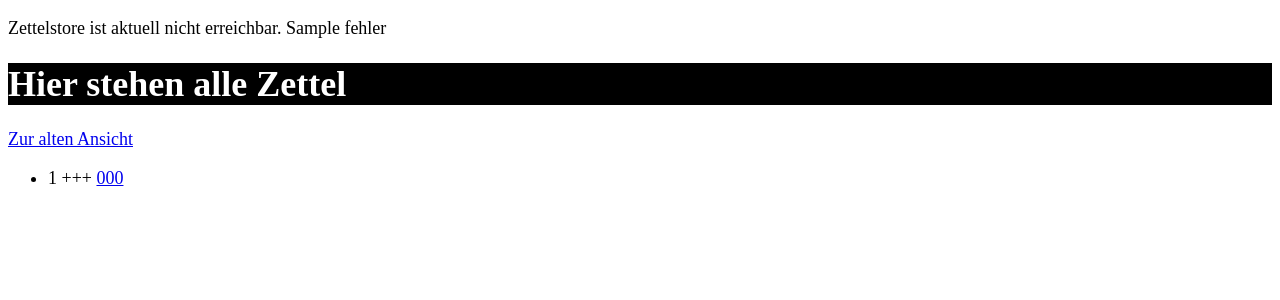
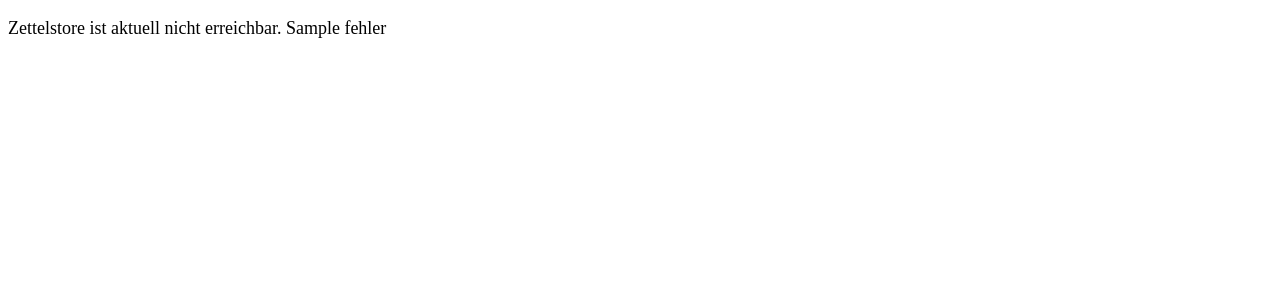
Before and after one commit to DPaY-DP/Zettelstore_Schreibtisch, a Flask app: template Darstellung/templates/index.html in a window 1280 px wide. Shown: the top 300 px of the page. Run offline with Flask 3, Linux system fonts and the light colour scheme; the template is opened without the code that fills it: most values are stand-ins (such as "Sample title", 1, 10 or a date in 2020).

Commit message:
Es gab einen Fehler beim Mergen der die Seite dupliziert hat und zwei seperate Listen erzeugt hat. Einmal mit der Suchfunktion und mit meinen neuen Ansichtswechsel. Ich habe das in der Index behoben....

```diff
--- a/Darstellung/templates/index.html
+++ b/Darstellung/templates/index.html
@@ -17,7 +17,7 @@
     {{ fehler }}</p>
 {% else %}
     <h1 class="headline">Hier stehen alle Zettel</h1>
-
+    <a href="{{ alte_ansicht_url }}">Zur alten Ansicht</a>
     <p>Anzahl der Zettel: {{ anzahl_zettel }}</p>
 
     <div class="header__search-container">
@@ -26,21 +26,16 @@
     </div>
 
     {% if zettel %}
+
         <ul>
             {% for i in zettel %}
-                <li id="{{ i.id }}">{{ i.id }} +++ {{ i.titel }}</li>
+                <li>{{ i.id }} +++ <a href="{{ i.link }}">{{ i.titel }}</a></li>
             {% endfor %}
         </ul>
     {% else %}
         <p>Keine Zettel vorhanden.</p>
     {% endif %}
 {% endif %}
-<h1 class="headline">Hier stehen alle Zettel</h1>
-<a href="{{ alte_ansicht_url }}">Zur alten Ansicht</a>
-<ul>
-    {% for i in zettel %}
-        <li>{{ i.id }} +++ <a href="{{ i.link }}">{{ i.titel }}</a></li>
-    {% endfor %}
-</ul>
+
 </body>
 </html>
--- a/Logik/layoutverwaltung.py
+++ b/Logik/layoutverwaltung.py
@@ -26,3 +26,6 @@ def link_alte_ansicht(zettel_id=None):
         return adresse
     else:
         return f"{adresse}/h/{zettel_id}"
+
+def anzahl_zettel_ermitteln(zettel):
+    return len(zettel)
```
